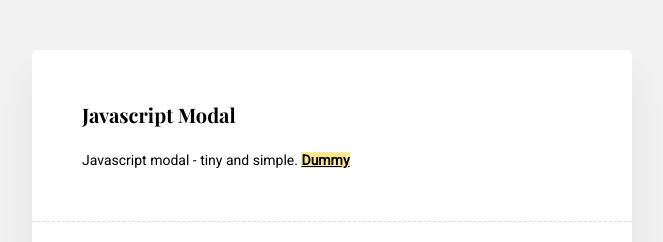
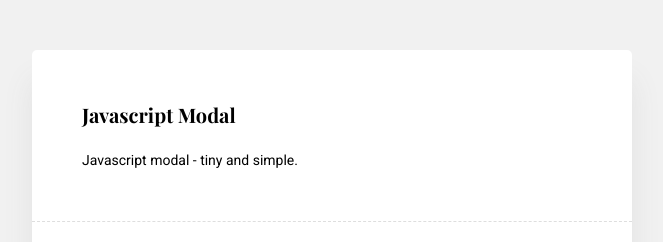
Before and after one commit to kenangundogan/javascript-modal, a website: page dist/example/javascript-modal.html in a window 1280 px wide. Shown: the top 242 px of the page, without its empty margins (308-971 px from the left). Drawn offline with nearby package versions, Linux system fonts and the light colour scheme.

Commit message:
Update example

```diff
--- a/dist/example/javascript-modal.html
+++ b/dist/example/javascript-modal.html
@@ -23,7 +23,7 @@
                 <div class="title">Javascript Modal</div>
                 <div class="description">
                     Javascript modal - tiny and simple.
-                    <span class="info">Dummy</span>
+                    <span class="info"></span>
                 </div>
             </div>
 
```
